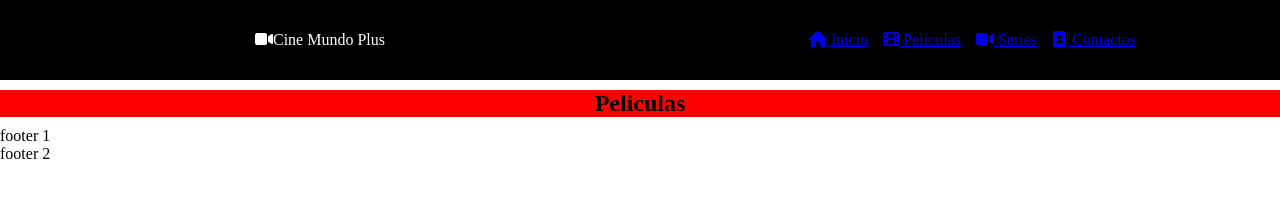
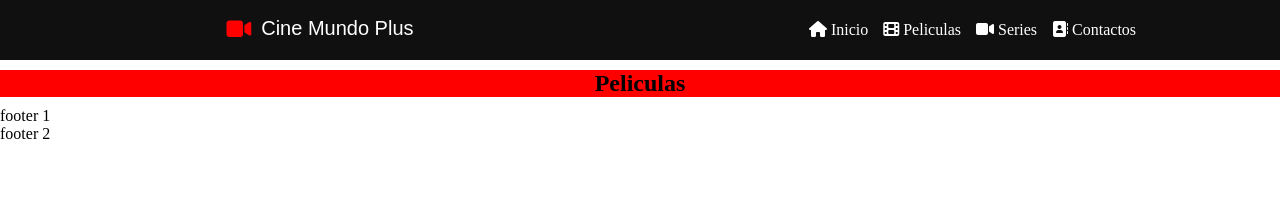
Before and after one commit to andresgc04/cine-mundo-plus, a plain HTML site: page index.html in a window 1280 px wide. Drawn offline with Linux system fonts and the light colour scheme.

Commit message:
estilando navbar

```diff
--- a/css/style.css
+++ b/css/style.css
@@ -5,12 +5,12 @@
 .container {
   display: grid;
   grid-template-columns: repeat(3, 1fr);
-  grid-template-rows: 80px;
+  grid-template-rows: 60px;
   gap: 10px;
 }
 
 .navbar {
-  background-color: black;
+  background-color: rgb(16, 16, 16);
   grid-column: 1/4;
   display: grid;
   grid-template-columns: repeat(2, 1fr);
@@ -33,6 +33,22 @@
   margin-right: 15px;
 }
 
+.menu > li > a {
+  color: white;
+  text-decoration: none;
+}
+
+.logo {
+  color: rgb(255, 0, 0);
+  margin-right: 10px;
+  font-size: 22px;
+}
+
+.title-brand {
+  font-family: Arial, Helvetica, sans-serif;
+  font-size: 20px;
+}
+
 .content {
   grid-column: 1/4;
   justify-items: center;
--- a/index.html
+++ b/index.html
@@ -17,10 +17,10 @@
     <section class="container">
       <nav class="navbar">
         <a href="#" class="brand">
-          <span>
+          <span class="logo">
             <i class="fa-solid fa-video"></i>
           </span>
-          <p>Cine Mundo Plus</p>
+          <p class="title-brand">Cine Mundo Plus</p>
         </a>
 
         <ul class="menu">
```
